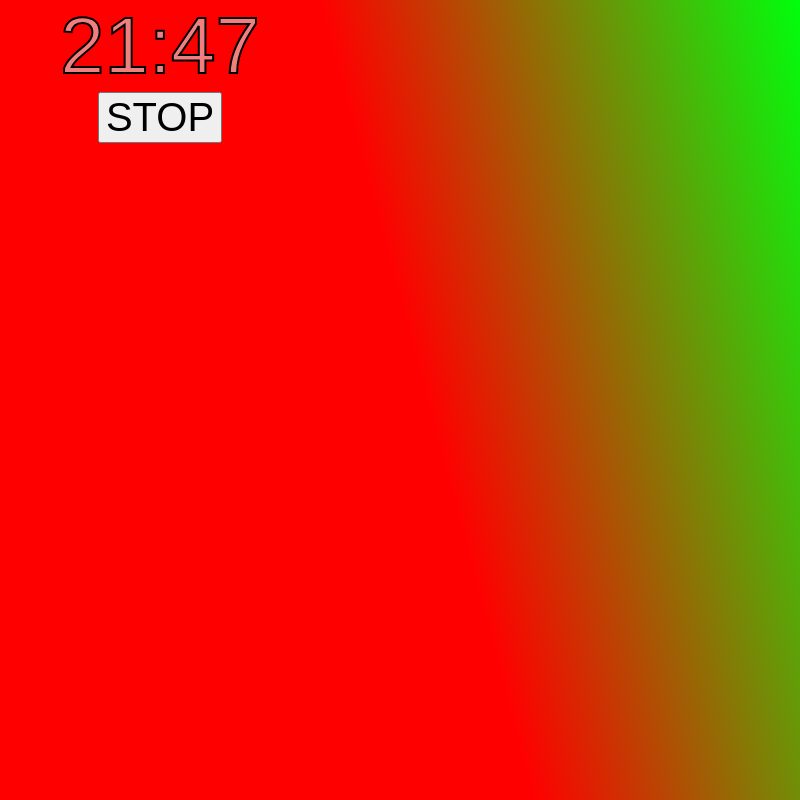
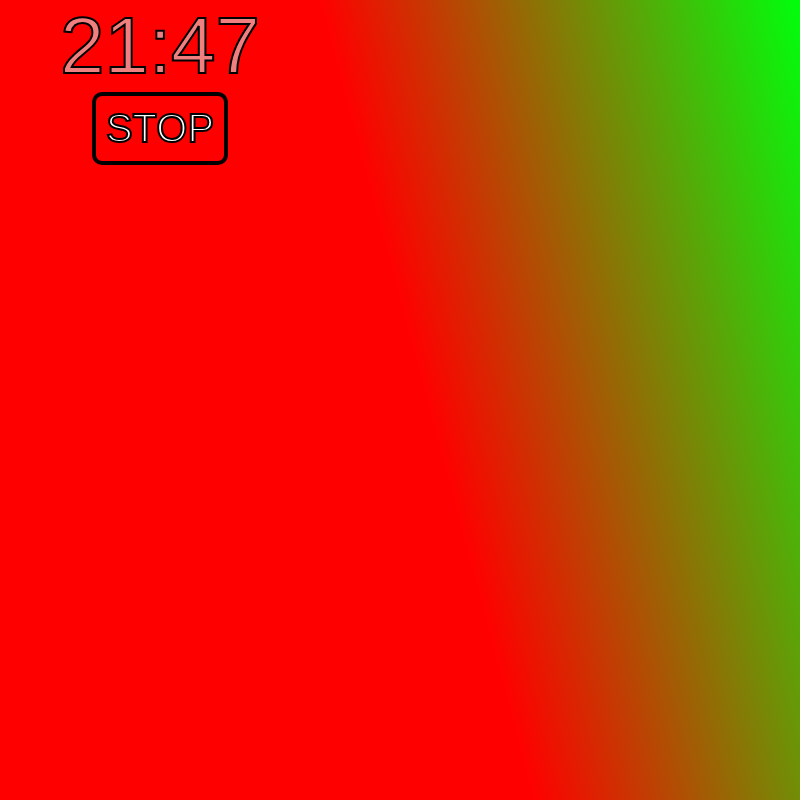
Before and after one commit to NicolasGuruphat/smooth-pomodoro, a Vue app: page / in a window 1280 px wide. Shown: the whole page, without its empty margins (480-1280 px from the left). Built offline with nearby package versions, Linux system fonts and the light colour scheme.

Commit message:
FEAT : split button in a different component

```diff
--- a/src/App.vue
+++ b/src/App.vue
@@ -4,16 +4,18 @@
   <div class="progress-bar-base" :style="progressBarGradiant">
   <span class="timer" :class="{'working' : working, 'not-working' : !working}">{{ timer }}</span>
   <div>
-    <button class="start-and-stop" @click="startOrStop">{{startOrStopLabel}}</button>
+    <ActionButton :action="startOrStop" :text="startOrStopLabel"></ActionButton>
+
   </div>
 </div>
 </template>
 
 <script>
-
+import ActionButton from './components/ActionButton.vue';
 export default {
   name: 'App',
   components: {
+    ActionButton
   },
   data() {
     return {
@@ -94,6 +96,7 @@ export default {
   text-align: center;
   color: #2c3e50;
   margin-top: 60px;
+  -webkit-text-stroke: 2px black;
 }
 .working {
   color : lightcoral
@@ -101,12 +104,9 @@ export default {
 .not-working {
   color : greenyellow
 }
+
 .timer {
   font-size: 10vh;
-  -webkit-text-stroke: 2px black;
-}
-.start-and-stop {
-  font-size:5vh
 }
 .progress-bar-base{
   height: 100vh;
--- /dev/null
+++ b/src/components/ActionButton.vue
@@ -0,0 +1,21 @@
+<template>
+    <button class="base-button" @click="action">{{ text }}</button>
+</template>
+<script>
+export default {
+    props:{
+        text:String,
+        action:Function
+    }
+}
+</script>
+<style>
+.base-button {
+  background-color: transparent;
+  border: 4px solid black;
+  border-radius: 10px;
+  padding: 10px;
+  color:white;
+  font-size:5vh
+}
+</style>
```
